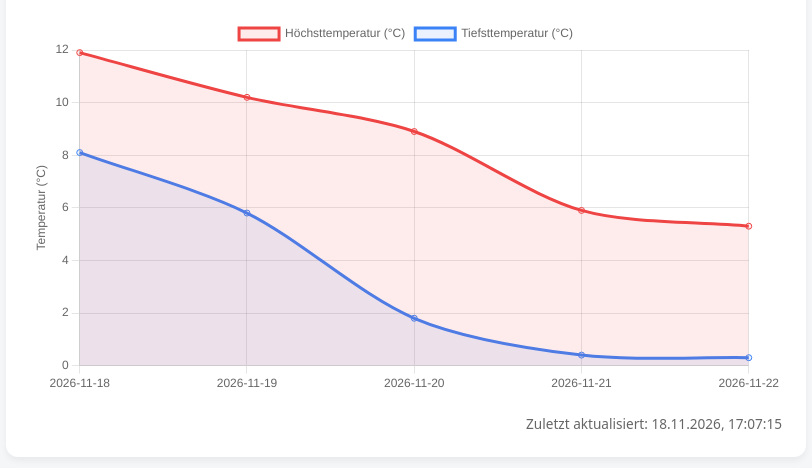
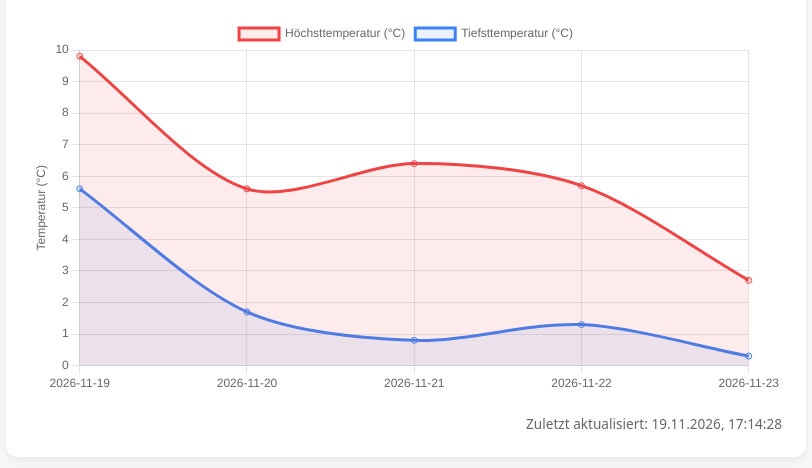
Before and after one commit to PeteSurfAloha/GitHub-Testing-, a plain HTML site: page index.html in a window 1280 px wide. Shown: the part 110-578 px from the top of the page, without its empty margins (234-1046 px from the left). Drawn offline with nearby package versions, Linux system fonts and the light colour scheme.

Commit message:
deploy: fced891d372b796968b1d00298208de15ea78f73

```diff
--- a/index.html
+++ b/index.html
@@ -16,7 +16,7 @@
   <div class="card">
     <h1>🌤️ 5-Tage Wettervorhersage Berlin</h1>
     <canvas id="weatherChart"></canvas>
-    <div class="footer">Zuletzt aktualisiert: 18.11.2026, 17:07:15</div>
+    <div class="footer">Zuletzt aktualisiert: 19.11.2026, 17:14:28</div>
   </div>
 
   <script>
@@ -24,11 +24,11 @@
     new Chart(ctx, {
       type: 'line',
       data: {
-        labels: ["2026-11-18","2026-11-19","2026-11-20","2026-11-21","2026-11-22"],
+        labels: ["2026-11-19","2026-11-20","2026-11-21","2026-11-22","2026-11-23"],
         datasets: [
           {
             label: 'Höchsttemperatur (°C)',
-            data: [11.9,10.2,8.9,5.9,5.3],
+            data: [9.8,5.6,6.4,5.7,2.7],
             borderColor: '#ef4444',
             backgroundColor: 'rgba(239, 68, 68, 0.1)',
             fill: true,
@@ -36,7 +36,7 @@
           },
           {
             label: 'Tiefsttemperatur (°C)',
-            data: [8.1,5.8,1.8,0.4,0.3],
+            data: [5.6,1.7,0.8,1.3,0.3],
             borderColor: '#3b82f6',
             backgroundColor: 'rgba(59, 130, 246, 0.1)',
             fill: true,
```
